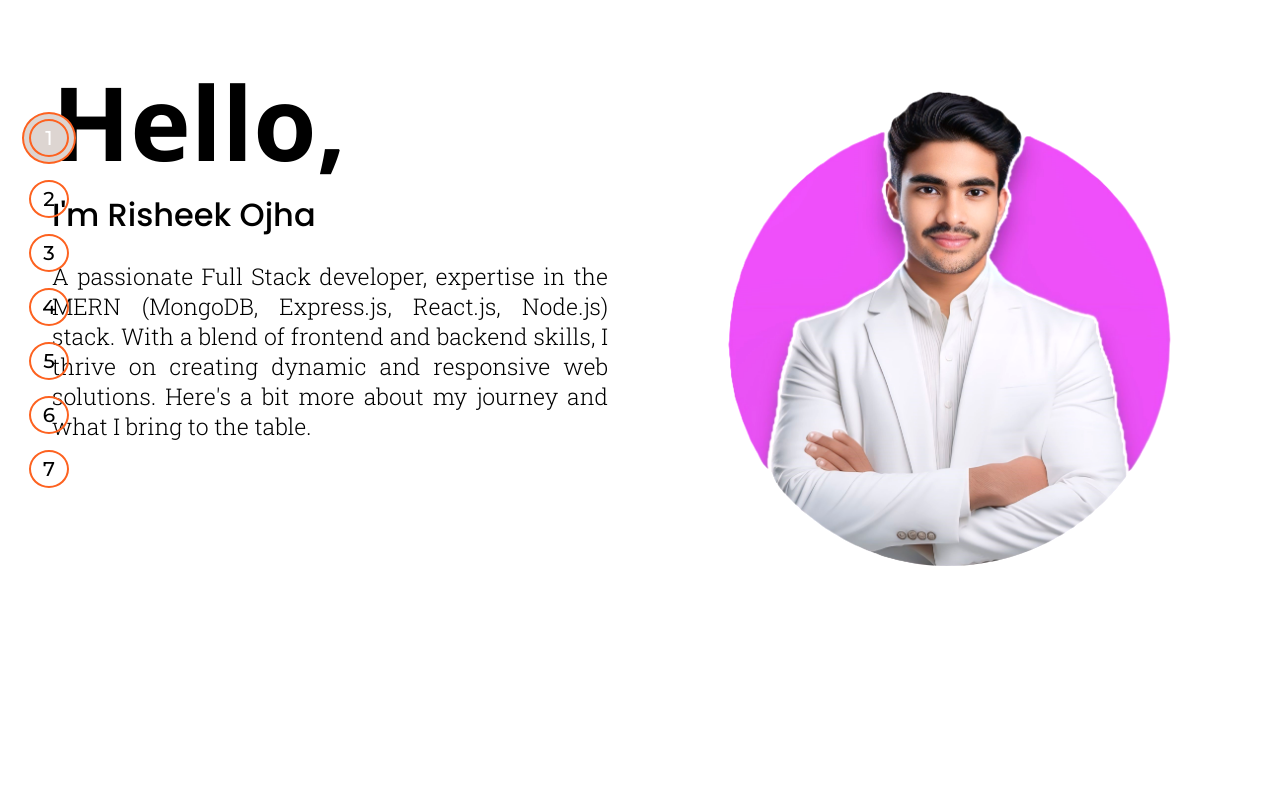
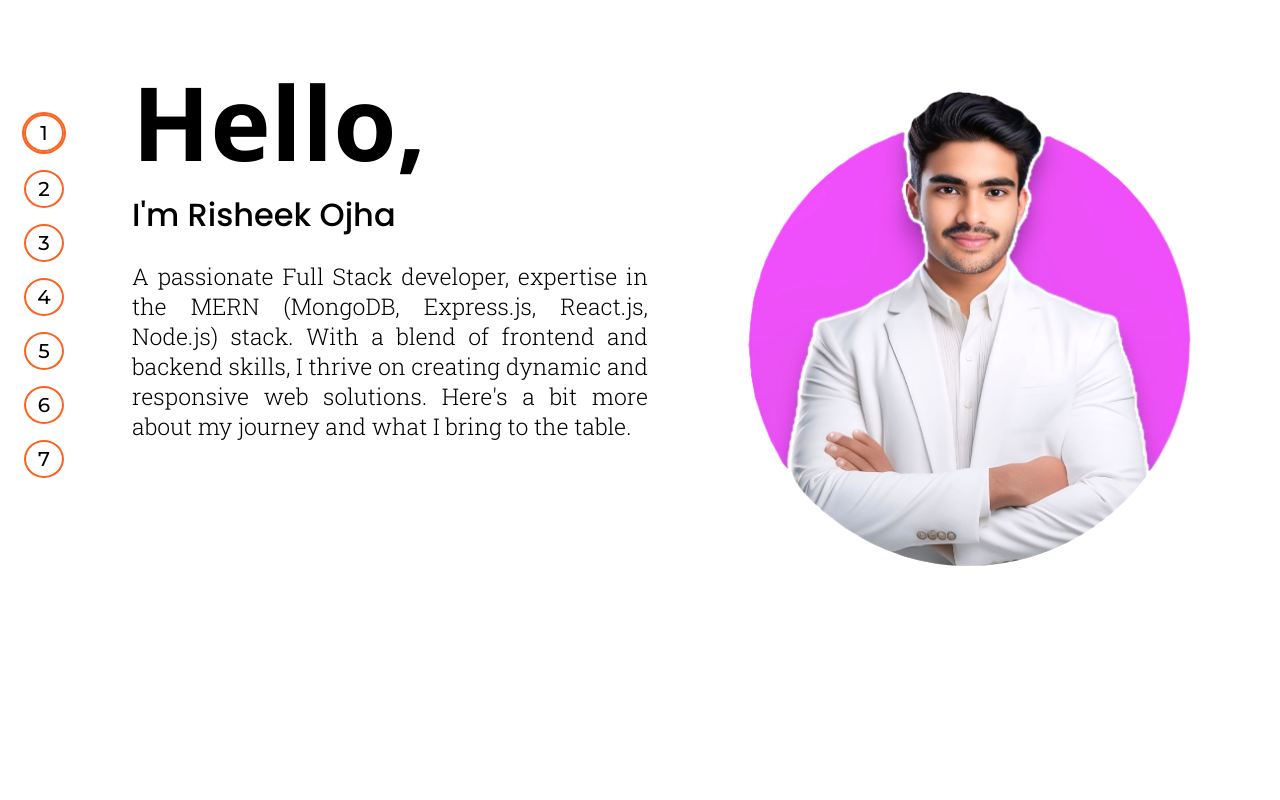
Before and after one commit to RisheekOjha24/My-Portfolio, a React (Vite) app: page / in a window 1280 px wide. Shown: the top 800 px of the page. Built offline with nearby package versions, Linux system fonts and the light colour scheme; a web font is replaced by a local one.

Commit message:
Changed the ui

```diff
--- a/src/HomePage.jsx
+++ b/src/HomePage.jsx
@@ -23,6 +23,7 @@ const HomePage = () => {
       <div className="btnNav">
         <Displaybtn btn={btn} stateChangeBtn={stateChangeBtn} btnVal={btnVal} />
       </div>
+      <div className="left-placeholder"></div>
       <div className="btnContent">
         <Element name="btn1" className="element">
           <Btn1Page />
--- a/src/app.css
+++ b/src/app.css
@@ -24,16 +24,15 @@ height:100%;
 }
 
 .active {
-  background-color: #ddd5d1;
   border: 2px solid #fd6220;
-  color: white;
-  padding: 5px;
+
   min-width: 40px;
   font-size: 20px;
   text-align: center;
   border-radius: 50%;
   font-family: Montserrat;
   cursor: pointer;
+
 }
 
 .element {
--- a/src/components/displaybtn.jsx
+++ b/src/components/displaybtn.jsx
@@ -1,7 +1,7 @@
 import React from "react";
 import { Link } from "react-scroll";
 
-function Displaybtn({ btn, stateChangeBtn, btnVal }) {
+function Displaybtn({ btn }) {
   return (
     <div className="btnContainer">
       {btn.map((ele, index) => (
@@ -14,10 +14,7 @@ function Displaybtn({ btn, stateChangeBtn, btnVal }) {
           spy={true} // Enable active class based on viewport
           activeClass="active" // Class to apply when the section is in view
         >
-          <div
-            className={btnVal === ele ? "active" : "btn"}
-            onClick={() => stateChangeBtn(ele)}
-          >
+          <div className="btn">
             {index + 1}
           </div>
         </Link>
--- a/src/pages/Btn5Page.jsx
+++ b/src/pages/Btn5Page.jsx
@@ -13,7 +13,7 @@ function Btn5Page() {
           <h2>Real Time Chat Application</h2>
           <img src={chatImage} alt="ok" className={styles["chat-img"]} />
           <div className={styles["btn-div"]}>
-            <a href="https://real-time-chat-red-phi.vercel.app" target="_blank">
+            <a href="https://live-line.vercel.app" target="_blank">
               <p className={styles["btn"]}>Visit Website</p>
             </a>
             <a
@@ -26,9 +26,7 @@ function Btn5Page() {
         </div>
         <div className={styles["right-side"]}>
           <img src={avatarImg} alt="result" className={styles["avatar-img"]} />
-          <div
-            className={styles["mern-box"]}
-          >
+          <div className={styles["mern-box"]}>
             <h2>Technology Used</h2>
             <img src={hcjs} alt="image" className={styles["mern-img"]} />
           </div>
```
